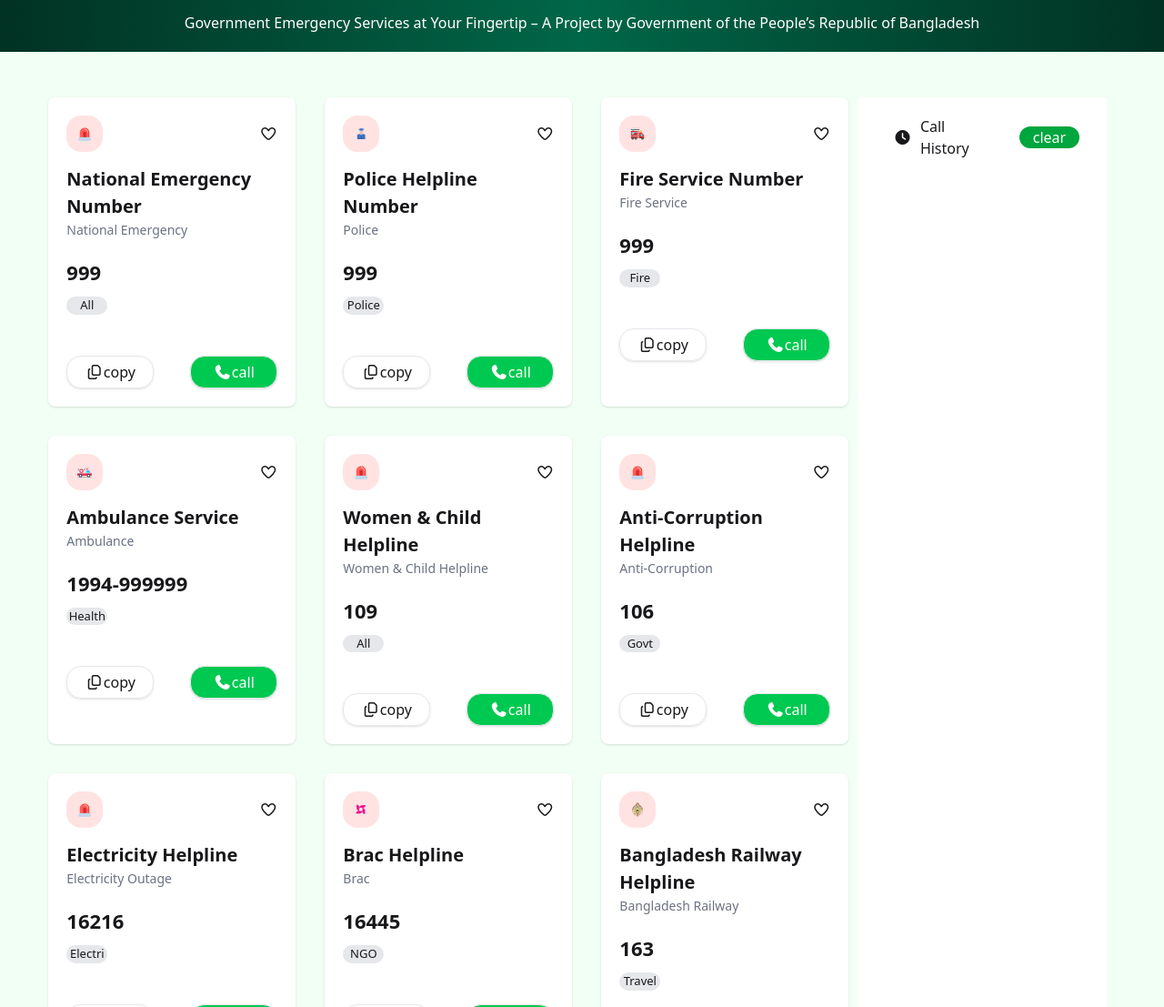
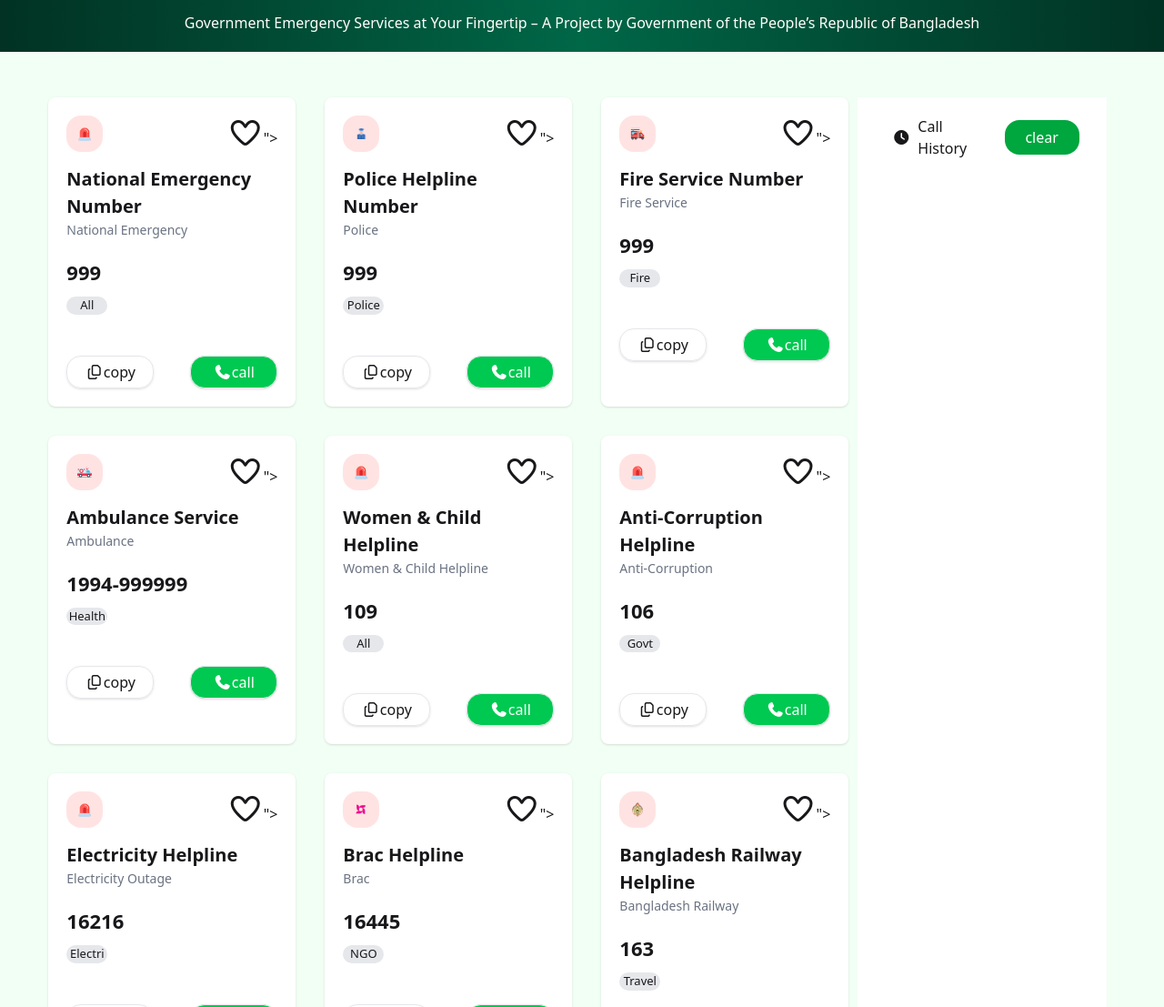
Before and after one commit to akib2012/assingment-05-hot-lineService, a plain HTML site: page index.html in a window 1280 px wide. Shown: the part 301-1408 px from the top of the page at 91% size. Drawn offline with nearby package versions, Linux system fonts and the light colour scheme.

Commit message:
ädded new feture

```diff
--- a/index.html
+++ b/index.html
@@ -54,7 +54,7 @@
                             <div class="card-header flex justify-between items-center ">
                                 <img src="./assets/emergency.png" alt=""
                                     class="card-img w-[40px] h-[40px] p-[12px] bg-[#FFE3E2] rounded-2xl">
-                                <button class="love-btn" id="hart-id"><i class="fa-regular fa-heart"></i></button>
+                                <button class="love-btn" id="hart-id"><i class="fa-regular fa-heart fa-2x"></i>"></i></i></i></button>
                             </div>
                             <h4 class="card-h4 text-[20px] font-bold mt-[15px]">National Emergency Number</h4>
                             <p class="cardp1 text-[14px] text-gray-500">National Emergency</p>
@@ -73,7 +73,7 @@
                             <div class="card-header flex justify-between items-center ">
                                 <img src="./assets/police.png" alt=""
                                     class="card-img w-[40px] h-[40px] p-[12px] bg-[#FFE3E2] rounded-2xl">
-                                <button class="love-btn" id="hart-id"><i class="fa-regular fa-heart"></i></button>
+                                <button class="love-btn" id="hart-id"><i class="fa-regular fa-heart fa-2x"></i>"></i></i></i></button>
                             </div>
                             <h4 class="card-h4 text-[20px] font-bold mt-[15px]">Police Helpline Number</h4>
                             <p class="cardp1 text-[14px] text-gray-500">Police</p>
@@ -92,7 +92,7 @@
                             <div class="card-header flex justify-between items-center ">
                                 <img src="./assets/fire-service.png" alt=""
                                     class="card-img w-[40px] h-[40px] p-[12px] bg-[#FFE3E2] rounded-2xl">
-                                <button class="love-btn" id="hart-id"><i class="fa-regular fa-heart"></i></button>
+                                <button class="love-btn" id="hart-id"><i class="fa-regular fa-heart fa-2x"></i>"></i></i></i></button>
                             </div>
                             <h4 class="card-h4 text-[20px] font-bold mt-[15px]">Fire Service Number</h4>
                             <p class="cardp1 text-[14px] text-gray-500">Fire Service</p>
@@ -112,7 +112,7 @@
                             <div class="card-header flex justify-between items-center ">
                                 <img src="./assets/ambulance.png" alt=""
                                     class="card-img w-[40px] h-[40px] p-[12px] bg-[#FFE3E2] rounded-2xl">
-                                <button class="love-btn" id="hart-id"><i class="fa-regular fa-heart"></i></button>
+                                <button class="love-btn" id="hart-id"><i class="fa-regular fa-heart fa-2x"></i>"></i></i></i></button>
                             </div>
                             <h4 class="card-h4 text-[20px] font-bold mt-[15px]">Ambulance Service</h4>
                             <p class="cardp1 text-[14px] text-gray-500">Ambulance</p>
@@ -132,7 +132,7 @@
                             <div class="card-header flex justify-between items-center ">
                                 <img src="./assets/emergency.png" alt=""
                                     class="card-img w-[40px] h-[40px] p-[12px] bg-[#FFE3E2] rounded-2xl">
-                                <button class="love-btn" id="hart-id"><i class="fa-regular fa-heart"></i></button>
+                                <button class="love-btn" id="hart-id"><i class="fa-regular fa-heart fa-2x"></i>"></i></i></i></button>
                             </div>
                             <h4 class="card-h4 text-[20px] font-bold mt-[15px]">Women & Child Helpline</h4>
                             <p class="cardp1 text-[14px] text-gray-500">Women & Child Helpline</p>
@@ -152,7 +152,7 @@
                             <div class="card-header flex justify-between items-center ">
                                 <img src="./assets/emergency.png" alt=""
                                     class="card-img w-[40px] h-[40px] p-[12px] bg-[#FFE3E2] rounded-2xl">
-                                <button class="love-btn" id="hart-id"><i class="fa-regular fa-heart"></i></button>
+                                <button class="love-btn" id="hart-id"><i class="fa-regular fa-heart fa-2x"></i>"></i></i></i></button>
                             </div>
                             <h4 class="card-h4 text-[20px] font-bold mt-[15px]">Anti-Corruption Helpline</h4>
                             <p class="cardp1 text-[14px] text-gray-500">Anti-Corruption</p>
@@ -171,7 +171,7 @@
                             <div class="card-header flex justify-between items-center ">
                                 <img src="./assets/emergency.png" alt=""
                                     class="card-img w-[40px] h-[40px] p-[12px] bg-[#FFE3E2] rounded-2xl">
-                                <button class="love-btn" id="hart-id"><i class="fa-regular fa-heart"></i></button>
+                                <button class="love-btn" id="hart-id"><i class="fa-regular fa-heart fa-2x"></i>"></i></i></i></button>
                             </div>
                             <h4 class="card-h4 text-[20px] font-bold mt-[15px]">Electricity Helpline</h4>
                             <p class="cardp1 text-[14px] text-gray-500">Electricity Outage</p>
@@ -190,7 +190,7 @@
                             <div class="card-header flex justify-between items-center ">
                                 <img src="./assets/brac.png" alt=""
                                     class="card-img w-[40px] h-[40px] p-[12px] bg-[#FFE3E2] rounded-2xl">
-                                <button class="love-btn" id="hart-id"><i class="fa-regular fa-heart"></i></button>
+                                <button class="love-btn" id="hart-id"><i class="fa-regular fa-heart fa-2x"></i>"></i></i></i></button>
                             </div>
                             <h4 class="card-h4 text-[20px] font-bold mt-[15px]">Brac Helpline</h4>
                             <p class="cardp1 text-[14px] text-gray-500">Brac</p>
@@ -209,7 +209,7 @@
                             <div class="card-header flex justify-between items-center ">
                                 <img src="./assets/Bangladesh-Railway.png" alt=""
                                     class="card-img w-[40px] h-[40px] p-[12px] bg-[#FFE3E2] rounded-2xl">
-                                <button class="love-btn" id="hart-id"><i class="fa-regular fa-heart"></i></button>
+                                <button class="love-btn" id="hart-id"><i class="fa-regular fa-heart fa-2x"></i>"></i></i></i></button>
                             </div>
                             <h4 class="card-h4 text-[20px] font-bold mt-[15px]">Bangladesh Railway Helpline </h4>
                             <p class="cardp1 text-[14px] text-gray-500">Bangladesh Railway</p>
@@ -237,7 +237,7 @@
                             <i class="fa-solid fa-clock"></i>
                             <h3>Call History</h3>
                         </div>
-                        <button class="grid grid-cols-1 mt-[19px] w-[70px] bg-[#00A63E] rounded-2xl text-white" id="clear-btn">clear</button>
+                        <button class="grid grid-cols-1 mt-[19px] w-[100px] p-[7px] bg-[#00A63E] rounded-2xl text-white" id="clear-btn">clear</button>
                     </div>
                     <div id="clear-div">
 
--- a/index.js
+++ b/index.js
@@ -106,7 +106,7 @@ for (let copyBtn of copyBtns) {
 
 
             // copy button perform here copy txt
-            const crdTitle = copyBtn.parentNode.parentNode.children[2].innerText;
+            const crdTitle = copyBtn.parentNode.parentNode.children[3].innerText;
 
             const tempInput = document.createElement("input");
             tempInput.value = crdTitle;
```
